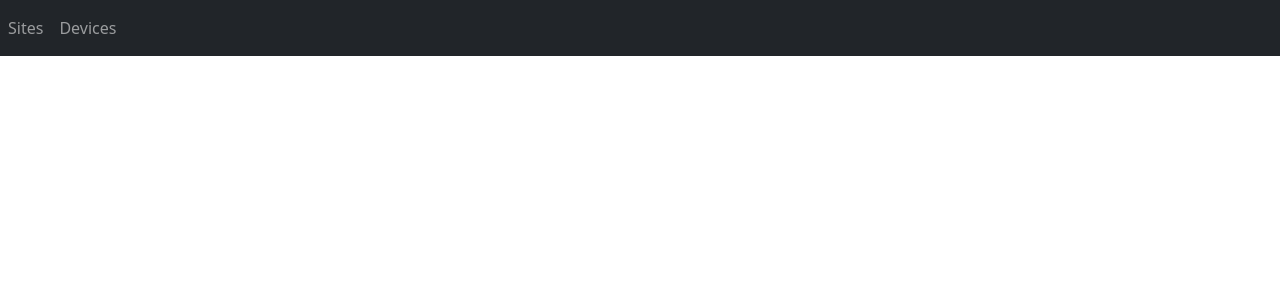
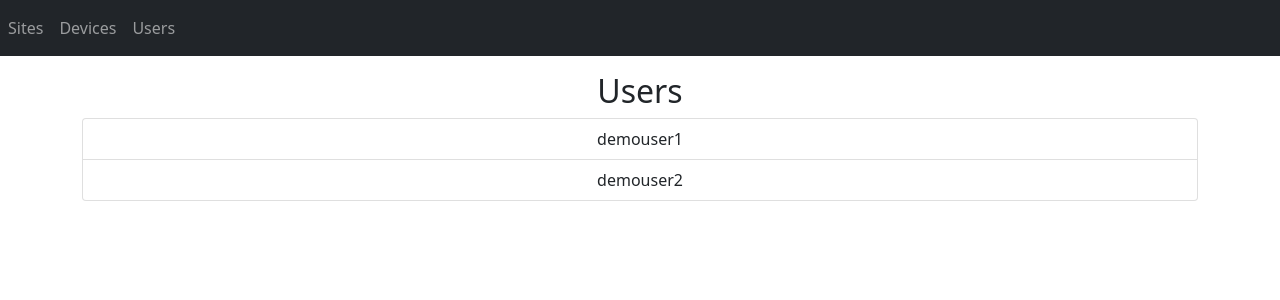
Before and after one commit to kattprinsen/CRUD-react, a React (Create React App) app: page /users in a window 1280 px wide. Shown: the top 300 px of the page. Built offline with nearby package versions, Linux system fonts and the light colour scheme; data requests are answered from the project's data file.

Commit message:
Partial commit on the users

```diff
--- a/src/App.css
+++ b/src/App.css
@@ -2,37 +2,6 @@
   text-align: center;
 }
 
-.App-logo {
-  height: 40vmin;
-  pointer-events: none;
+.devices {
+  display: flex;
 }
-
-@media (prefers-reduced-motion: no-preference) {
-  .App-logo {
-    animation: App-logo-spin infinite 20s linear;
-  }
-}
-
-.App-header {
-  background-color: #282c34;
-  min-height: 100vh;
-  display: flex;
-  flex-direction: column;
-  align-items: center;
-  justify-content: center;
-  font-size: calc(10px + 2vmin);
-  color: white;
-}
-
-.App-link {
-  color: #61dafb;
-}
-
-@keyframes App-logo-spin {
-  from {
-    transform: rotate(0deg);
-  }
-  to {
-    transform: rotate(360deg);
-  }
-}
--- a/src/App.js
+++ b/src/App.js
@@ -6,7 +6,7 @@ import 'bootstrap/dist/css/bootstrap.min.css';
 
 import Devices from './components/Devices';
 import Sites  from './components/Sites';
-import { Users } from './components/Users';
+import Users from './components/Users';
 
 function App() {
   return (
@@ -23,11 +23,17 @@ function App() {
               Devices
             </Link>
           </li>
+          <li className="nav-item">
+            <Link to={"/users"} className="nav-link">
+              Users
+            </Link>
+          </li>
         </div>
       </nav>
         <div className="container mt-3">
           <Switch>
             <Route exact path={["/", "/sites"]} component={Sites} />
+            <Route exact path="/users" component={Users} />
             <Route exact path="/devices" component={Devices} />
             <Route path="/devices/:id" component={Devices} />
           </Switch>
--- a/src/components/Devices.js
+++ b/src/components/Devices.js
@@ -31,6 +31,7 @@ const Devices = () => {
           </li>
         ))}
       </ul>
+      <br />
         <div className="col-md-6">
         {currentDevice ? (
           <div>
--- a/src/components/Users.js
+++ b/src/components/Users.js
@@ -0,0 +1,35 @@
+import React, { useState, useEffect } from 'react';
+import ApiService from '../services/ApiService';
+
+const Users = () => {
+
+  const [users, setUsers] = useState([]);
+
+  useEffect(() => {
+    showUsers();
+  }, []);
+
+  const showUsers = () => {
+    ApiService.getUsers()
+      .then(response => {
+        setUsers(response.data)
+      });
+  };
+
+
+  return(
+    <div className="users">
+      <h2> Users </h2>
+      <ul className="list-group">
+        {users.map((user, index) =>(
+          <li className="list-group-item" key={index}>
+            {user.username}
+          </li>
+        ))}
+      </ul>
+    </div>
+  )
+
+};
+
+export default Users;
--- a/src/services/ApiService.js
+++ b/src/services/ApiService.js
@@ -20,6 +20,14 @@ const getDevice = id => {
   return http.get(`/devices/${id}`);
 };
 
+const getUsers = () => {
+    return http.get('/users');
+};
+
+const getUser = id => {
+  return http.get(`/users/${id}`);
+}
+
 //CreateSite NOT IMPLEMENTED
 /*const createSite = () => {
   return http.post('/sites', data);
@@ -35,12 +43,13 @@ const getDevice = id => {
   return http.delete(`/sites/${id}`);
 }*/
 
-
 export default {
   getAllSites,
   getSite,
   getDevices,
   getDevice,
+  getUsers,
+  getUser
   //createSite,
   //UpdateSite,
   //removeSite,
```
Also changed, not shown: 1 other file (tests, documents, lock files or other folders).
